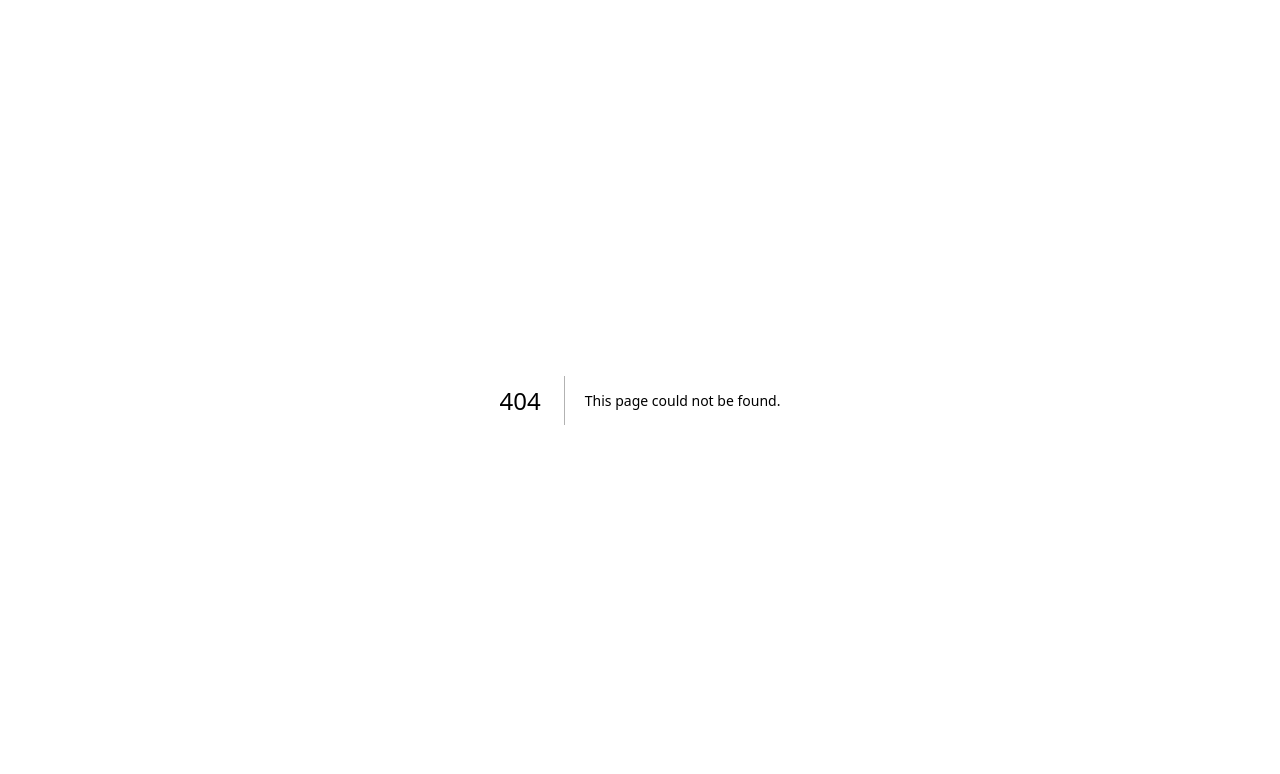
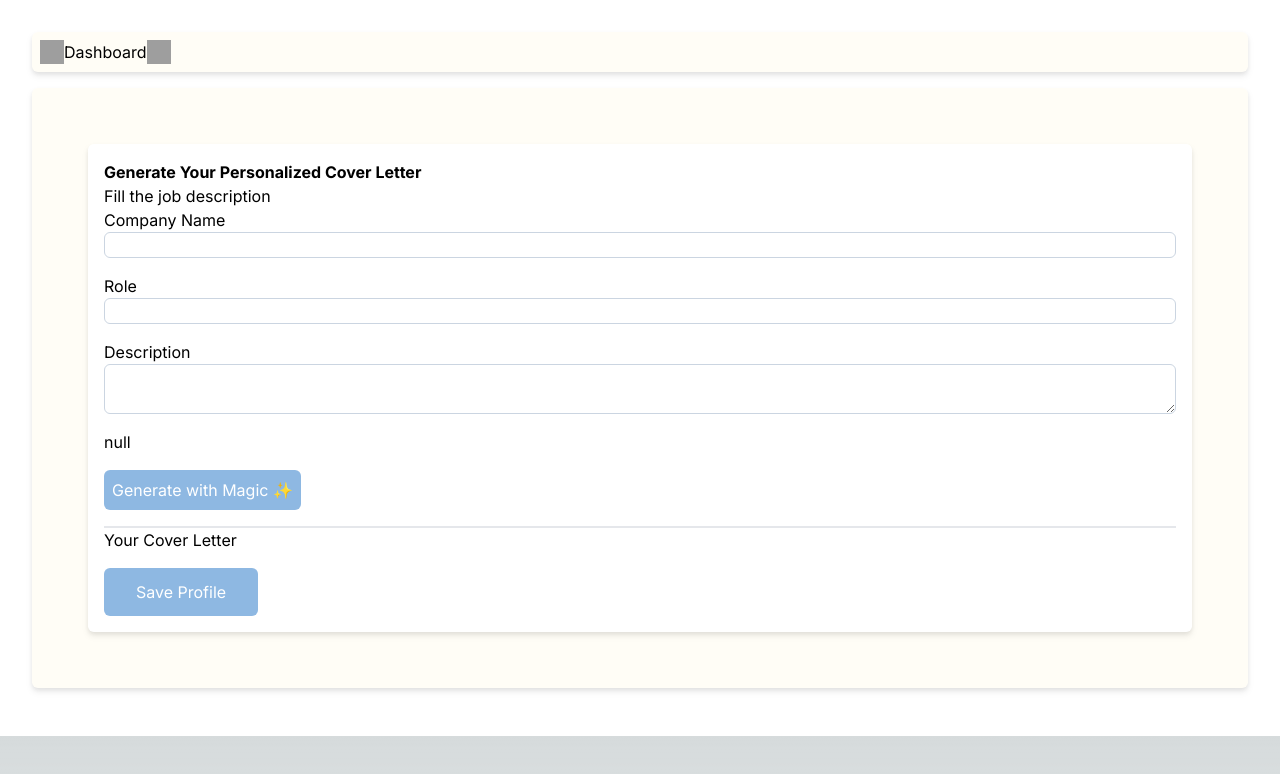
Before and after one commit to harryakbar/jobbuddy-webapp, a Next.js app: page /dashboard in a window 1280 px wide. Before the commit this address had no page. Shown: the top 774 px of the page. Built offline with nearby package versions, Linux system fonts and the light colour scheme; grey boxes are pictures that could not be loaded.

Commit message:
add dashboard page.js

```diff
--- /dev/null
+++ b/app/dashboard/page.js
@@ -0,0 +1,169 @@
+"use client";
+import Image from "next/image";
+import styles from "../page.module.css";
+import "../global.css";
+import EventHandler from "../components/EventHandler";
+import { useState } from "react";
+import { Configuration, OpenAIApi } from "openai";
+
+const Container = (props) => {
+  return (
+    <div
+      className={[
+        "flex p-2 mb-4 row drop-shadow-md bg-[#FFFDF6] rounded-md w-full place-content-between",
+        props.margin || "p-2",
+      ]}
+    >
+      {props.children}
+    </div>
+  );
+};
+
+const Input = (props) => {
+  const { label, type, onChange } = props;
+  const isTextArea = type === "textarea";
+
+  if (isTextArea) {
+    return (
+      <div className="flex flex-col w-full">
+        <span>{label}</span>
+        <textarea
+          onChange={onChange}
+          type={type}
+          className="border border-slate-300 rounded-md"
+        />
+      </div>
+    );
+  }
+
+  return (
+    <div className="flex flex-col w-full">
+      <span>{label}</span>
+      <input
+        onChange={onChange}
+        type={type}
+        className="border border-slate-300 rounded-md"
+      />
+    </div>
+  );
+};
+
+const FormConfig = {
+  // Job
+  company: {
+    label: "Company Name",
+    type: "text",
+  },
+  role: {
+    label: "Role",
+    type: "text",
+  },
+  job_description: {
+    label: "Description",
+    type: "textarea",
+  }
+};
+
+export default function Dashboard() {
+  const [response, setResponse] = useState(null);
+  const [description, setDescription] = useState("");
+
+  const handleClick = async () => {
+    const configuration = new Configuration({
+      apiKey: "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",
+    });
+    const openai = new OpenAIApi(configuration);
+
+    console.log(description);
+    try {
+      const response = await openai.createCompletion({
+        model: "text-davinci-003",
+        prompt: `
+        You are a resume maker, please improve the following experience description to make it more sophisticated
+        ${description}
+        `,
+        temperature: 0.5,
+        max_tokens: 256,
+        top_p: 1,
+        frequency_penalty: 0,
+        presence_penalty: 0,
+      });
+
+      // Handle the API response
+      console.log(response);
+      setResponse(response.data.choices[0].text); // Store the response in state or perform any other action
+    } catch (error) {
+      console.error("Error:", error);
+      // Handle the error
+    }
+  };
+
+  return (
+    <main className={styles.main}>
+      <Container>
+        <img
+          className="w-6 h-6"
+          src="https://upload.wikimedia.org/wikipedia/commons/thumb/e/e1/Google_Chrome_icon_%28February_2022%29.svg/768px-Google_Chrome_icon_%28February_2022%29.svg.png"
+          alt="icon"
+        />
+        <div className="flex row">
+          <span>Dashboard</span>
+          <img
+            src="https://cdn-icons-png.flaticon.com/512/2815/2815428.png"
+            alt="profile"
+            className="w-6 h-6"
+          />
+        </div>
+      </Container>
+
+      <Container>
+        <form onSubmit={EventHandler} className="w-full p-12">
+          <div className="bg-white drop-shadow-md rounded-md p-4 w-full">
+            <h3 className="font-bold">Generate Your Personalized Cover Letter</h3>
+            <div className="flex row items-center">
+              <span>Fill the job description</span>
+            </div>
+            <div className="flex flex-col space-y-4">
+              <Input
+                label={FormConfig.company.label}
+                type={FormConfig.company.type}
+              />
+              <Input
+                label={FormConfig.role.label}
+                type={FormConfig.role.type}
+              />
+              <Input
+                label={FormConfig.job_description.label}
+                type={FormConfig.job_description.type}
+                onChange={(event) => {
+                  event.preventDefault();
+                  setDescription(event.target.value);
+                }}
+              />
+              <div>{JSON.stringify(response)}</div>
+              <div>
+                <button
+                  onClick={handleClick}
+                  className="rounded-md text-white p-2 bg-[#8EB8E2] cursor-pointer"
+                >
+                  Generate with Magic ✨
+                </button>
+              </div>
+            </div>
+
+            <div className="border mt-4" />
+
+            <div className="flex row items-center">
+              <span>Your Cover Letter</span>
+            </div>
+            <input
+              type="submit"
+              className="mt-4 rounded-md text-white px-4 sm:px-8 py-2 sm:py-3 bg-[#8EB8E2] cursor-pointer"
+              value="Save Profile"
+            />
+          </div>
+        </form>
+      </Container>
+    </main>
+  );
+}
```
